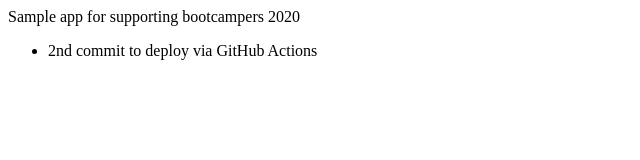
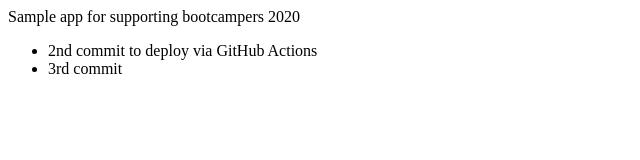
Before and after one commit to sufyanshoaib/bootcamp2020, a website: page index.html in a window 1280 px wide. Shown: the full height of the page, 0-640 px from the left. Drawn offline with Linux system fonts and the light colour scheme.

Commit message:
3rd commit

```diff
--- a/index.html
+++ b/index.html
@@ -4,6 +4,7 @@
 Sample app for supporting bootcampers 2020
 <ul>
 <li>2nd commit to deploy via GitHub Actions</li>
+<li>3rd commit</li>
 </ul>
 </body>
 </html>
```
